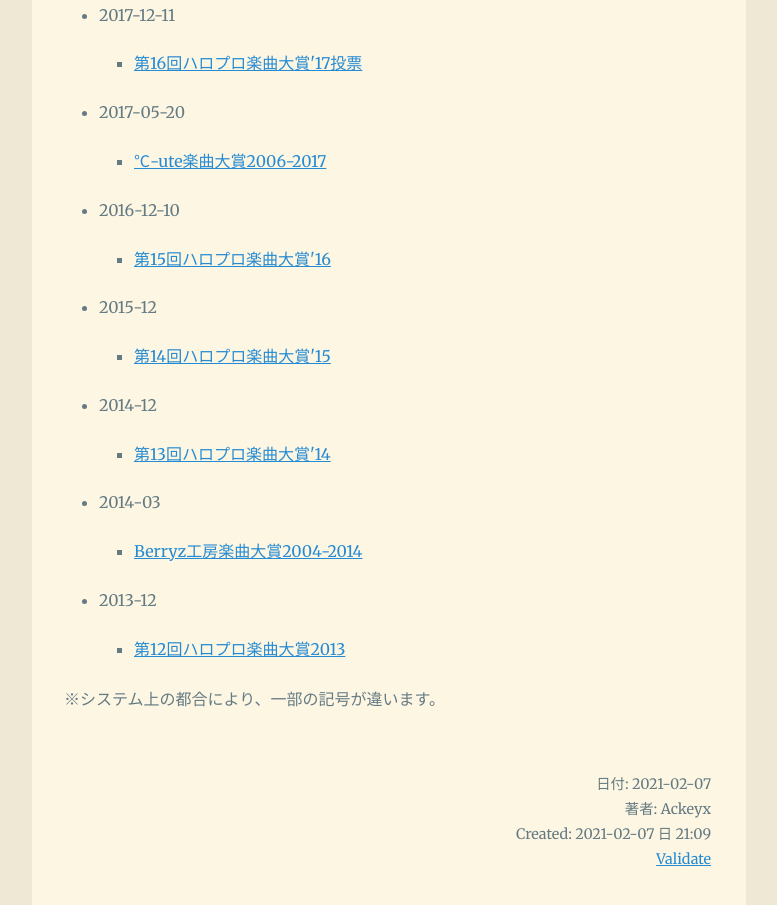
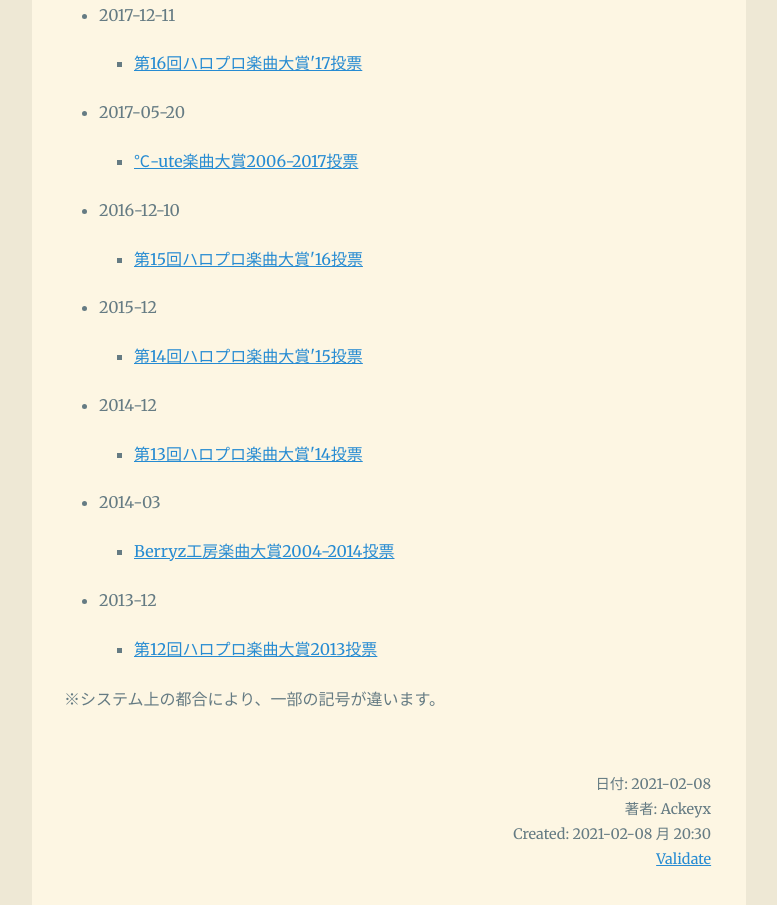
Before and after one commit to ackeyx/ackeyx.github.io, a plain HTML site: page docs/index.html in a window 1280 px wide. Shown: the part 785-1690 px from the top of the page, without its empty margins (98-875 px from the left). Drawn offline with Linux system fonts and the light colour scheme.

Commit message:
Add files via upload

```diff
--- a/docs/index.html
+++ b/docs/index.html
@@ -3,7 +3,7 @@
 "http://www.w3.org/TR/xhtml1/DTD/xhtml1-strict.dtd">
 <html xmlns="http://www.w3.org/1999/xhtml" lang="ja" xml:lang="ja">
 <head>
-<!-- 2021-02-07 日 21:09 -->
+<!-- 2021-02-08 月 20:30 -->
 <meta http-equiv="Content-Type" content="text/html;charset=utf-8" />
 <meta name="viewport" content="width=device-width, initial-scale=1" />
 <title>Ackeyx-site</title>
@@ -223,9 +223,9 @@
 <div id="content">
 <h1 class="title">Ackeyx-site</h1>
 
-<div id="outline-container-orge839da5" class="outline-2">
-<h2 id="orge839da5">投稿一覧</h2>
-<div class="outline-text-2" id="text-orge839da5">
+<div id="outline-container-org6e09ee2" class="outline-2">
+<h2 id="org6e09ee2">投稿一覧</h2>
+<div class="outline-text-2" id="text-org6e09ee2">
 <ul class="org-ul">
 <li>2020-12-23
 <ul class="org-ul">
@@ -249,27 +249,27 @@
 </ul></li>
 <li>2017-05-20
 <ul class="org-ul">
-<li><a href="./blog/℃-ute楽曲大賞2006-2017">℃-ute楽曲大賞2006-2017</a></li>
+<li><a href="./blog/℃-ute楽曲大賞2006-2017">℃-ute楽曲大賞2006-2017投票</a></li>
 </ul></li>
 <li>2016-12-10
 <ul class="org-ul">
-<li><a href="./blog/第15回ハロプロ楽曲大賞'16">第15回ハロプロ楽曲大賞'16</a></li>
+<li><a href="./blog/第15回ハロプロ楽曲大賞'16">第15回ハロプロ楽曲大賞'16投票</a></li>
 </ul></li>
 <li>2015-12
 <ul class="org-ul">
-<li><a href="./blog/第14回ハロプロ楽曲大賞'15">第14回ハロプロ楽曲大賞'15</a></li>
+<li><a href="./blog/第14回ハロプロ楽曲大賞'15">第14回ハロプロ楽曲大賞'15投票</a></li>
 </ul></li>
 <li>2014-12
 <ul class="org-ul">
-<li><a href="./blog/第13回ハロプロ楽曲大賞'14">第13回ハロプロ楽曲大賞'14</a></li>
+<li><a href="./blog/第13回ハロプロ楽曲大賞'14">第13回ハロプロ楽曲大賞'14投票</a></li>
 </ul></li>
 <li>2014-03
 <ul class="org-ul">
-<li><a href="./blog/Berryz工房楽曲大賞2004-2014">Berryz工房楽曲大賞2004-2014</a></li>
+<li><a href="./blog/Berryz工房楽曲大賞2004-2014">Berryz工房楽曲大賞2004-2014投票</a></li>
 </ul></li>
 <li>2013-12
 <ul class="org-ul">
-<li><a href="./blog/第12回ハロプロ楽曲大賞2013">第12回ハロプロ楽曲大賞2013</a></li>
+<li><a href="./blog/第12回ハロプロ楽曲大賞2013">第12回ハロプロ楽曲大賞2013投票</a></li>
 </ul></li>
 </ul>
 
@@ -280,9 +280,9 @@
 </div>
 </div>
 <div id="postamble" class="status">
-<p class="date">&#26085;&#20184;: 2021-02-07</p>
+<p class="date">&#26085;&#20184;: 2021-02-08</p>
 <p class="author">&#33879;&#32773;: Ackeyx</p>
-<p class="date">Created: 2021-02-07 日 21:09</p>
+<p class="date">Created: 2021-02-08 月 20:30</p>
 <p class="validation"><a href="https://validator.w3.org/check?uri=referer">Validate</a></p>
 </div>
 </body>
```
